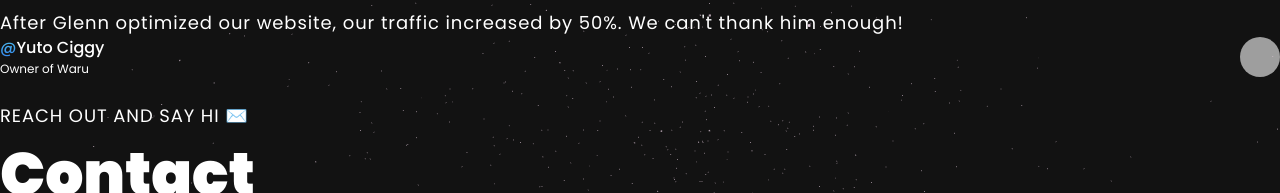
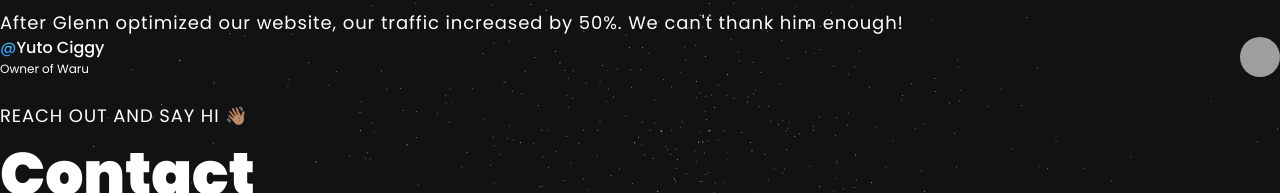
Before and after one commit to GutarManboy1/React-3d-Dark, a React (Vite) app: page / in a window 1280 px wide. Shown: the part 6863-7056 px from the top of the page. Built offline with nearby package versions, Linux system fonts and the light colour scheme; grey boxes are pictures that could not be loaded.

Commit message:
replaced earth model with holograph, need to fix styling on all divs

```diff
--- a/src/assets/index.js
+++ b/src/assets/index.js
@@ -21,7 +21,6 @@ import tailwind from "./tech/tailwind.png";
 import typescript from "./tech/typescript.png";
 import threejs from "./tech/threejs.svg";
 
-import starbucks from "./company/starbucks.png";
 import alc from "./company/alc.png";
 import devs from "./company/devs.png";
 import goldware from "./company/goldware.png";
@@ -54,7 +53,6 @@ export {
   tailwind,
   typescript,
   threejs,
-  starbucks,
   alc,
   devs,
   goldware,
--- a/src/components/Contact.jsx
+++ b/src/components/Contact.jsx
@@ -73,7 +73,7 @@ const Contact = () => {
           className="flex-[0.75] bg-black-100 p-8 rounded-2xl"
         >
           <p className={styles.sectionSubText}>
-            Reach Out and Say Hi <span className="waving-hand">✉️</span>
+            Reach Out and Say Hi <span className="waving-hand">👋🏽</span>
           </p>
           <h3 className={styles.sectionHeadText}>Contact</h3>
           <form
--- a/src/components/EarthScene.css
+++ b/src/components/EarthScene.css
@@ -1,7 +1,7 @@
-/* .spline-scene{
+.spline-scene{
     position:absolute;
     top: 0;
     left: 0;
-    width: 100%;
-    height: 100%;
-} */
+    width: 150%;
+    height: 150%;
+}
--- a/src/components/EarthScene.jsx
+++ b/src/components/EarthScene.jsx
@@ -3,6 +3,6 @@ import Spline from '@splinetool/react-spline';
 
 export default function App() {
   return (
-    <Spline scene="https://prod.spline.design/yEgK98XIbXioBO1k/scene.splinecode" />
+    <Spline scene="https://prod.spline.design/qs2F6EMCGYWH15zi/scene.splinecode" />
   );
 }
--- a/src/constants/index.js
+++ b/src/constants/index.js
@@ -1,5 +1,3 @@
-
-import { a } from "framer-motion/client";
 import {
   mobile,
   backend,
@@ -22,7 +20,7 @@ import {
   goldware,
   robinson,
   wagon,
-  starbucks,
+
   carrent,
   jobit,
   tripguide,
```
Also changed, not shown: src/components/index.js (+11 -13 lines), src/assets/company/starbucks.png (deleted).
